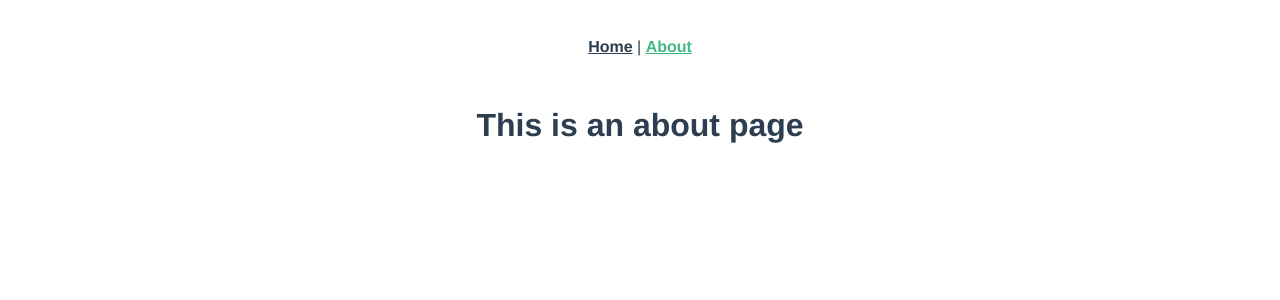
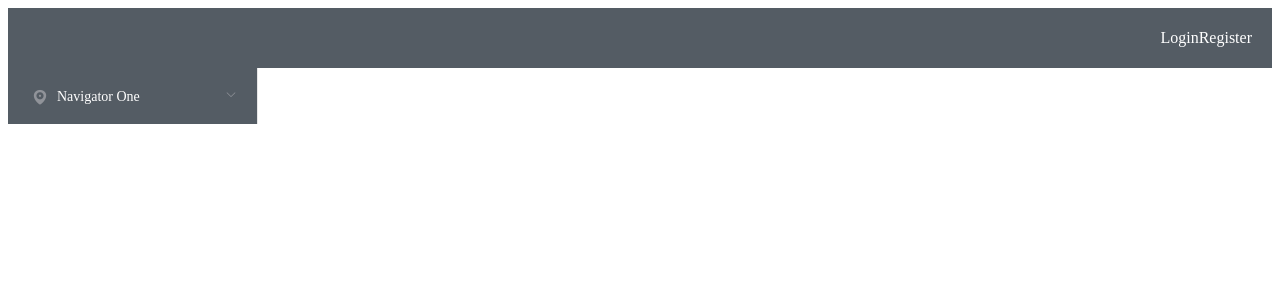
Before and after one commit to DasomJung24/movieadmin_with_vuejs, a Vue app: page /about in a window 1280 px wide. Shown: the top 300 px of the page. Built offline with nearby package versions, Linux system fonts and the light colour scheme.

Commit message:
element ui 설치 및 layout 구현 중

```diff
--- a/package.json
+++ b/package.json
@@ -9,6 +9,8 @@
   },
   "dependencies": {
     "core-js": "^3.6.5",
+    "element-plus": "^1.0.2-beta.39",
+    "sass-loader": "^10.1.1",
     "vue": "^3.0.0",
     "vue-router": "^4.0.0-0",
     "vuex": "^4.0.0-0"
@@ -22,7 +24,9 @@
     "@vue/compiler-sfc": "^3.0.0",
     "babel-eslint": "^10.1.0",
     "eslint": "^6.7.2",
-    "eslint-plugin-vue": "^7.0.0"
+    "eslint-plugin-vue": "^7.0.0",
+    "node-sass": "^4.9.2",
+    "vue-cli-plugin-element": "~1.0.1"
   },
   "eslintConfig": {
     "root": true,
--- a/src/App.vue
+++ b/src/App.vue
@@ -1,30 +1,14 @@
 <template>
-  <div id="nav">
-    <router-link to="/">Home</router-link> |
-    <router-link to="/about">About</router-link>
-  </div>
-  <router-view/>
+  <Nav></Nav>
 </template>
+<script>
+import Nav from "@/components/Nav";
 
-<style>
-#app {
-  font-family: Avenir, Helvetica, Arial, sans-serif;
-  -webkit-font-smoothing: antialiased;
-  -moz-osx-font-smoothing: grayscale;
-  text-align: center;
-  color: #2c3e50;
-}
-
-#nav {
-  padding: 30px;
-}
-
-#nav a {
-  font-weight: bold;
-  color: #2c3e50;
-}
-
-#nav a.router-link-exact-active {
-  color: #42b983;
-}
-</style>
+export default {
+  name: "app",
+  components: {
+    Nav,
+  },
+};
+</script>
+<style scoped></style>
--- /dev/null
+++ b/src/components/Menu.vue
@@ -0,0 +1,31 @@
+<template>
+  <el-col :span="12">
+    <el-menu
+      default-active="2"
+      class="el-menu-vertical-demo"
+      @open="handleOpen"
+      @close="handleClose"
+      background-color="#545c64"
+      text-color="#fff"
+      active-text-color="#ffd04b"
+    >
+      <el-submenu index="1">
+        <template v-slot:title>
+          <i class="el-icon-location"></i>
+          <span>Navigator One</span>
+        </template>
+        <el-menu-item-group title="Group One">
+          <el-menu-item index="1-1">item one</el-menu-item>
+          <el-menu-item index="1-2">item one</el-menu-item>
+        </el-menu-item-group>
+        <el-menu-item-group title="Group Two">
+          <el-menu-item index="1-3">item three</el-menu-item>
+        </el-menu-item-group>
+        <el-submenu index="1-4">
+          <template v-slot:title>item four</template>
+          <el-menu-item index="1-4-1">item one</el-menu-item>
+        </el-submenu>
+      </el-submenu>
+    </el-menu>
+  </el-col>
+</template>
--- /dev/null
+++ b/src/components/Nav.vue
@@ -0,0 +1,37 @@
+<template>
+  <el-container>
+    <el-header style="text-align: right;">
+      <span>Login</span>
+      <span>Register</span>
+    </el-header>
+  </el-container>
+  <el-container>
+    <el-aside width="500px">
+      <Menu style="width: 500px"></Menu>
+    </el-aside>
+  </el-container>
+</template>
+<script>
+import Menu from "@/components/Menu";
+
+export default {
+  data() {
+    return {};
+  },
+  components: {
+    Menu,
+  },
+};
+</script>
+<style scoped>
+.el-header {
+  background-color: #545c64;
+  color: #fff;
+  line-height: 60px;
+}
+/* <el-header
+          background-color="#545c64"
+          text-color="#fff"
+          active-text-color="#ffd04b"
+        > */
+</style>
--- a/src/main.js
+++ b/src/main.js
@@ -1,6 +1,13 @@
-import { createApp } from 'vue'
-import App from './App.vue'
-import router from './router'
-import store from './store'
+import { createApp } from "vue";
+import App from "./App.vue";
+import router from "./router";
+import store from "./store";
 
-createApp(App).use(store).use(router).mount('#app')
+import ElementPlus from "element-plus";
+import "element-plus/lib/theme-chalk/index.css";
+
+createApp(App)
+  .use(ElementPlus)
+  .use(store)
+  .use(router)
+  .mount("#app");
--- /dev/null
+++ b/src/plugins/element.js
@@ -0,0 +1,6 @@
+import Vue from "vue";
+import Element from "element-ui";
+import "../element-variables.scss";
+import locale from "element-ui/lib/locale/lang/en";
+
+Vue.use(Element, { locale });
--- a/src/views/Home.vue
+++ b/src/views/Home.vue
@@ -1,18 +1,9 @@
 <template>
-  <div class="home">
-    <img alt="Vue logo" src="../assets/logo.png">
-    <HelloWorld msg="Welcome to Your Vue.js App"/>
-  </div>
+  <div class="home"></div>
 </template>
 
 <script>
-// @ is an alias to /src
-import HelloWorld from '@/components/HelloWorld.vue'
-
 export default {
-  name: 'Home',
-  components: {
-    HelloWorld
-  }
-}
+  name: "Home",
+};
 </script>
```
Also changed, not shown: src/element-variables.scss (added, +11 -0 lines), 1 other file (tests, documents, lock files or other folders).
